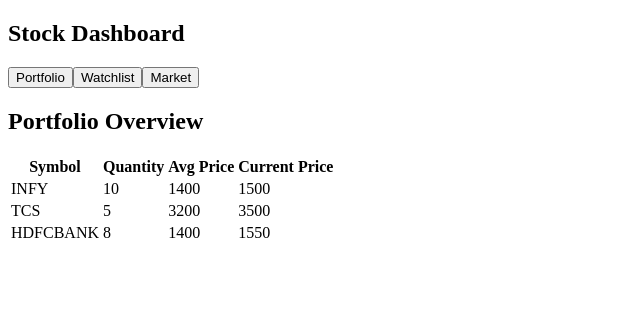
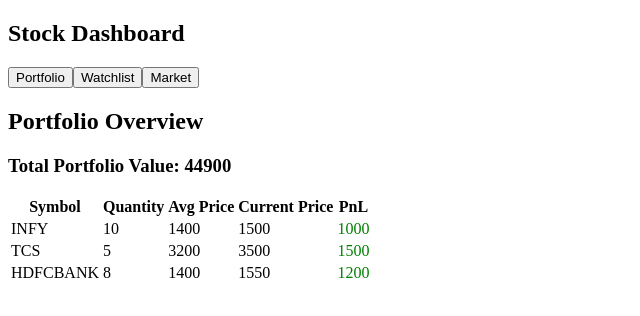
Before and after one commit to gparthiv/market-portfolio, a React app: page / in a window 1280 px wide. Shown: the top 316 px of the page, without its empty margins (0-640 px from the left). Built offline with nearby package versions, Linux system fonts and the light colour scheme; the HTML template or start-up script is replaced by a standard one.

Commit message:
Add portfolio total value calculation using reduce

```diff
--- a/src/components/portfolio/HoldingsTable.jsx
+++ b/src/components/portfolio/HoldingsTable.jsx
@@ -7,18 +7,26 @@ export default function HoldingsTable({ holdings }) {
           <th>Quantity</th>
           <th>Avg Price</th>
           <th>Current Price</th>
+          <th>PnL</th>
         </tr>
       </thead>
 
       <tbody>
-        {holdings.map((stock) => (
+
+        {holdings.map((stock) => {
+          const pnl = (stock.currentPrice - stock.avgPrice) * stock.quantity;
+
+          return (
             <tr key={stock.symbol}>
               <td>{stock.symbol}</td>
               <td>{stock.quantity}</td>
               <td>{stock.avgPrice}</td>
               <td>{stock.currentPrice}</td>
+              <td style={{ color: pnl > 0 ? "green" : "red" }}>{pnl}</td>
+
             </tr>
-        ))}
+          )
+        })}
       </tbody>
     </table>
   )
--- a/src/pages/Dashboard.jsx
+++ b/src/pages/Dashboard.jsx
@@ -4,10 +4,13 @@ import HoldingsTable from "../components/portfolio/HoldingsTable"
 export default function Dashboard() {
 
   const holdings = portfolio.holdings
-
+  const totVal = holdings.reduce((tot, stock) => {
+    return tot + stock.quantity * stock.currentPrice
+  }, 0)
   return (
     <div>
       <h2>Portfolio Overview</h2>
+      <h3>Total Portfolio Value: {totVal}</h3>
 
       <HoldingsTable holdings={holdings} />
 
```
Also changed, not shown: src/components/portfolio/PortfolioSummary.jsx (added). Lines whose indentation alone changed are shown as unchanged.
